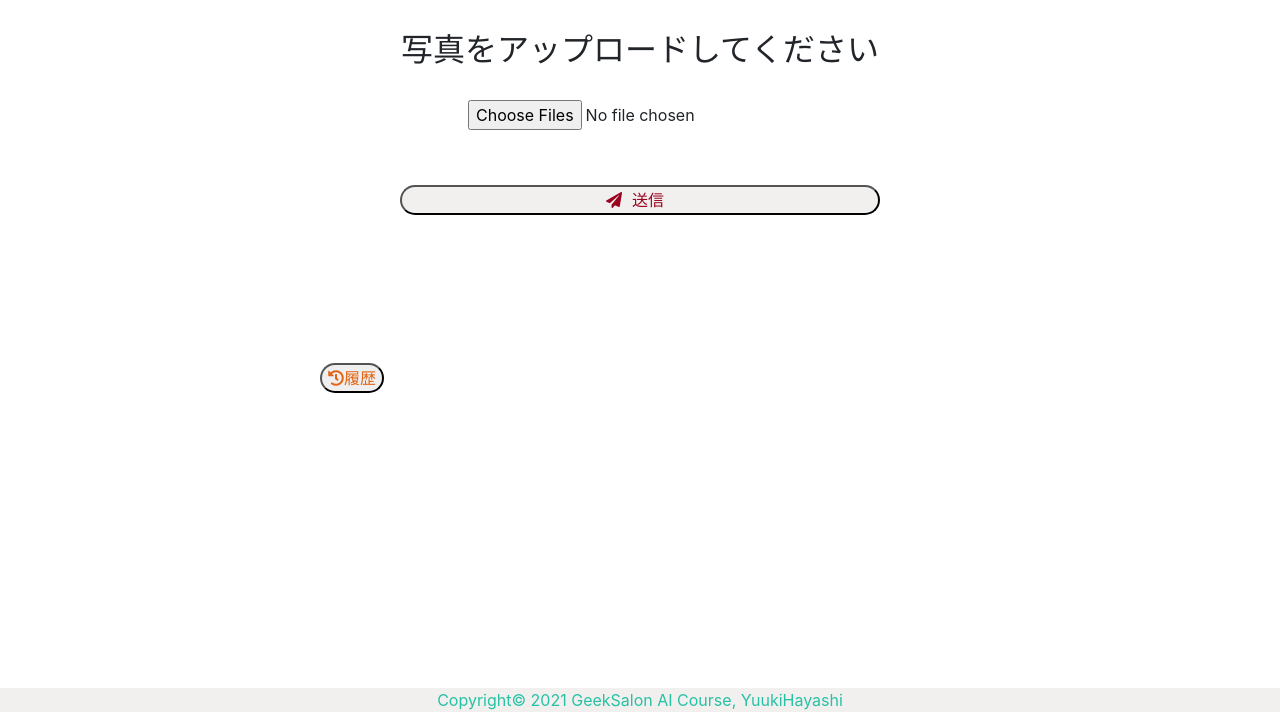
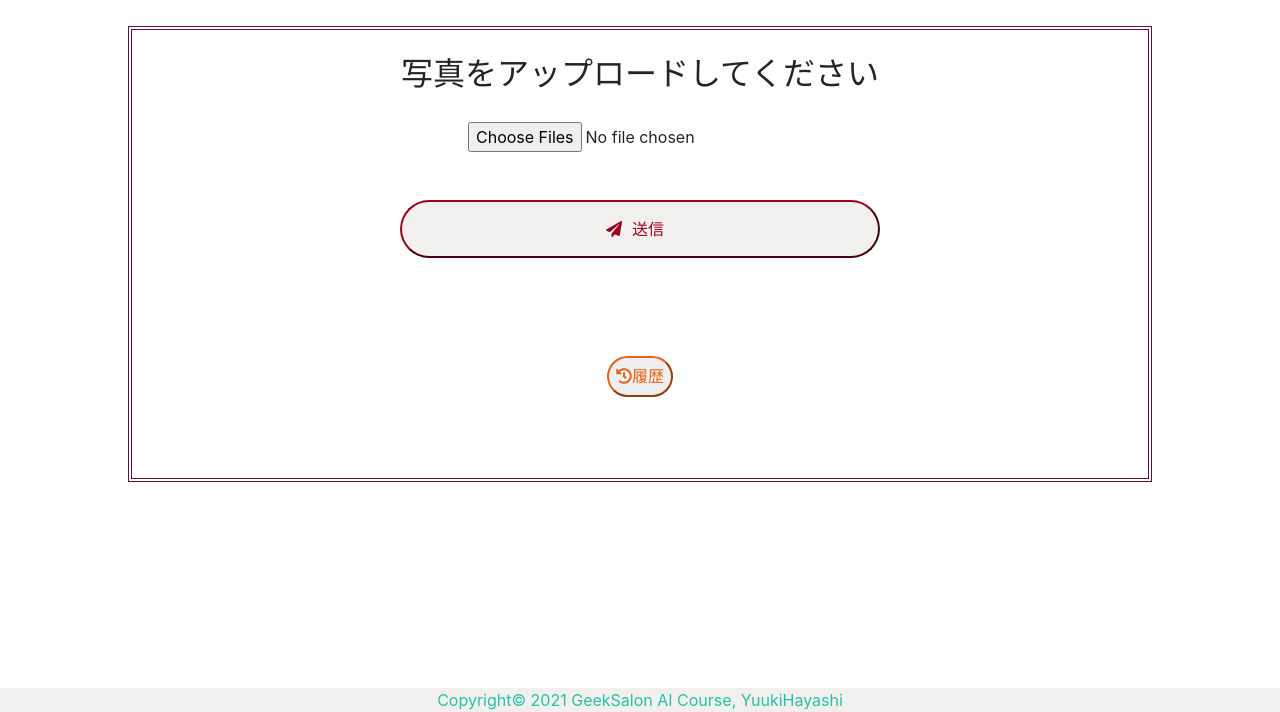
Before and after one commit to YuukiHayashi0510/FirselBook, a Flask app: page / in a window 1280 px wide. Shown: the part 88-800 px from the top of the page. Run offline with Flask 2, Linux system fonts and the light colour scheme; parts of the project's set-up code (start-up, migrations or seed data) failed here and were passed over; some libraries are stand-ins or nearby versions.

Commit message:
indexページver2

```diff
--- a/static/css/style.css
+++ b/static/css/style.css
@@ -20,10 +20,6 @@ header a:hover {
     text-decoration: none;
 }
 
-body {
-    background: rgba(241, 237, 237, 0.973);
-}
-
 footer {
     bottom: 0;
     position: fixed;
@@ -35,6 +31,14 @@ footer {
 
 /* index.html */
 
+.index-box {
+    width: 80%;
+    margin: 2% auto;
+    border: double 0.6vh #5f0f40;
+    /* border-left: double 3px #5f0f40;
+    border-right: double 3px #5f0f40; */
+}
+
 .upload-form {
     margin: 2% auto;
     text-align: center;
@@ -44,6 +48,7 @@ footer {
 
 .direct-upload {
     font-size: 200%;
+    font-family: "メイリオ","Yu Gothic UI";
 }
 
 #upload_files {
@@ -55,13 +60,19 @@ footer {
     margin: 2%;
     width: 60vh;
     border-radius: 100vh;
+    border-color: #9a031e;
     color: #9a031e;
     background-color: rgba(241, 237, 237, 0.87);
 }
 
 .submit-btn:hover {
     background-color: #9a031e;
+    border-color: rgba(241, 237, 237, 0.87);
     color: rgba(241, 237, 237, 0.87);
+}
+
+.submit-str {
+    padding: 3%;
 }
 
 .submit-icon {
@@ -69,18 +80,22 @@ footer {
 }
 
 .history-box {
-    margin: 10% auto;
-    width: 50%;
+    margin: 8% auto;
+    width: 65%;
+    text-align: center;
 }
 
 .history-btn {
     border-radius: 100vh;
     color: #e36414;
+    border-color: #e36414;
+    padding: 1%;
 }
 
 .history-btn:hover {
     color: rgba(241, 237, 237, 0.87);
     background-color: #e36414;
+    border-color: rgba(241, 237, 237, 0.87);
 }
 
 /* result.html */
@@ -90,6 +105,10 @@ footer {
     margin: 2%;
 }
 
+.result-box a:hover{
+    text-decoration: none;
+}
+
 /* ネザーぽいマゼンタ #5f0f40
 暗い赤 #9a031e
 暗いオレンジ #e36414
--- a/templates/index.html
+++ b/templates/index.html
@@ -1,13 +1,15 @@
 {% extends "layout.html" %}
 {% block content %}
-
+<div class="index-box">
     <div class="upload-form">
         <p class="direct-upload">写真をアップロードしてください</p>
         <form action = "/upload" method="post" enctype="multipart/form-data">
             <input type="file" id="upload_files" name="upload_files" multiple="multiple" required="required" onchange="previewImage(this);"><br>
             <img id="preview" style="width: 25%;"><br>
             <button type="submit" value="送信" class="submit-btn">
+                <div class="submit-str">
                     <i class="fas fa-paper-plane"></i><span class="submit-icon">送信</span>
+                </div>
             </button>
         </form>
     </div>
@@ -24,5 +26,7 @@
         {% endif %}
         </div>
     </div>
+</div>
+
 
 {% endblock %}
```
Also changed, not shown: templates/result.html (+7 -4 lines). Lines whose indentation alone changed are shown as unchanged.
